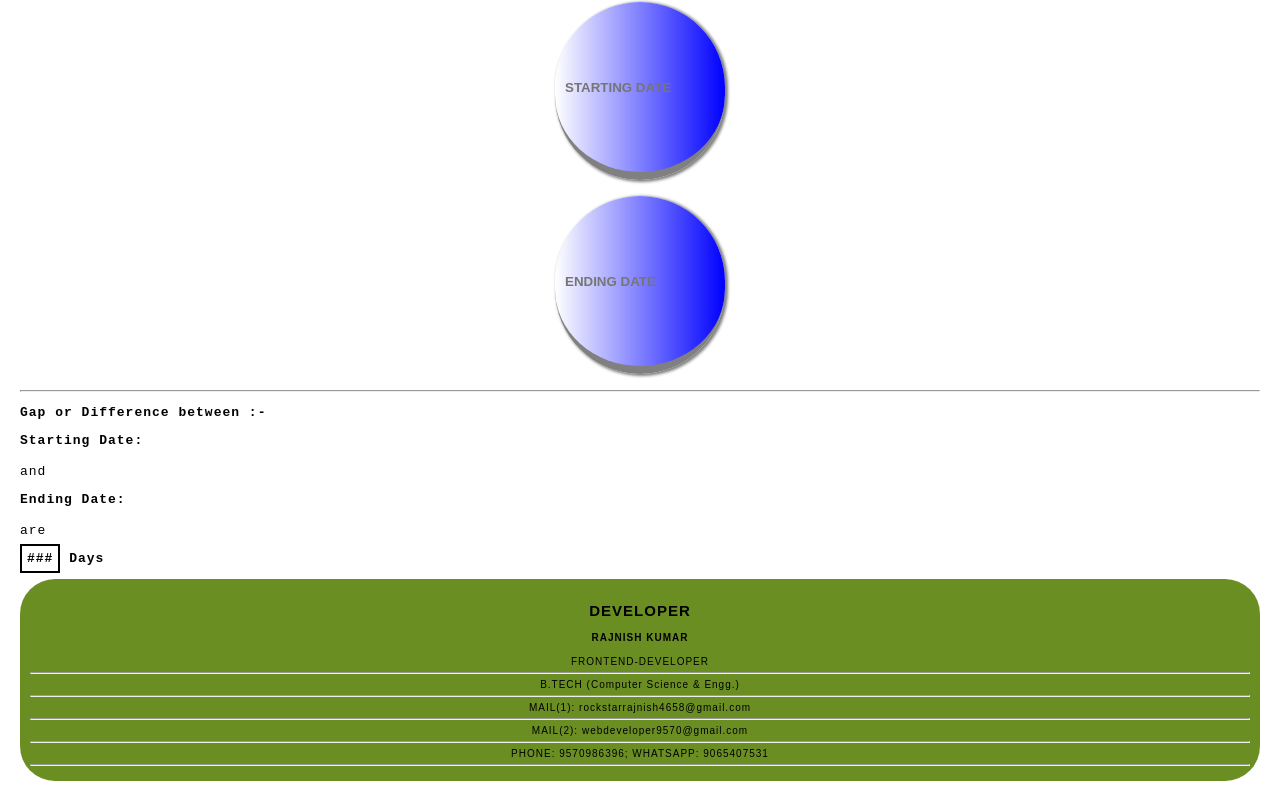
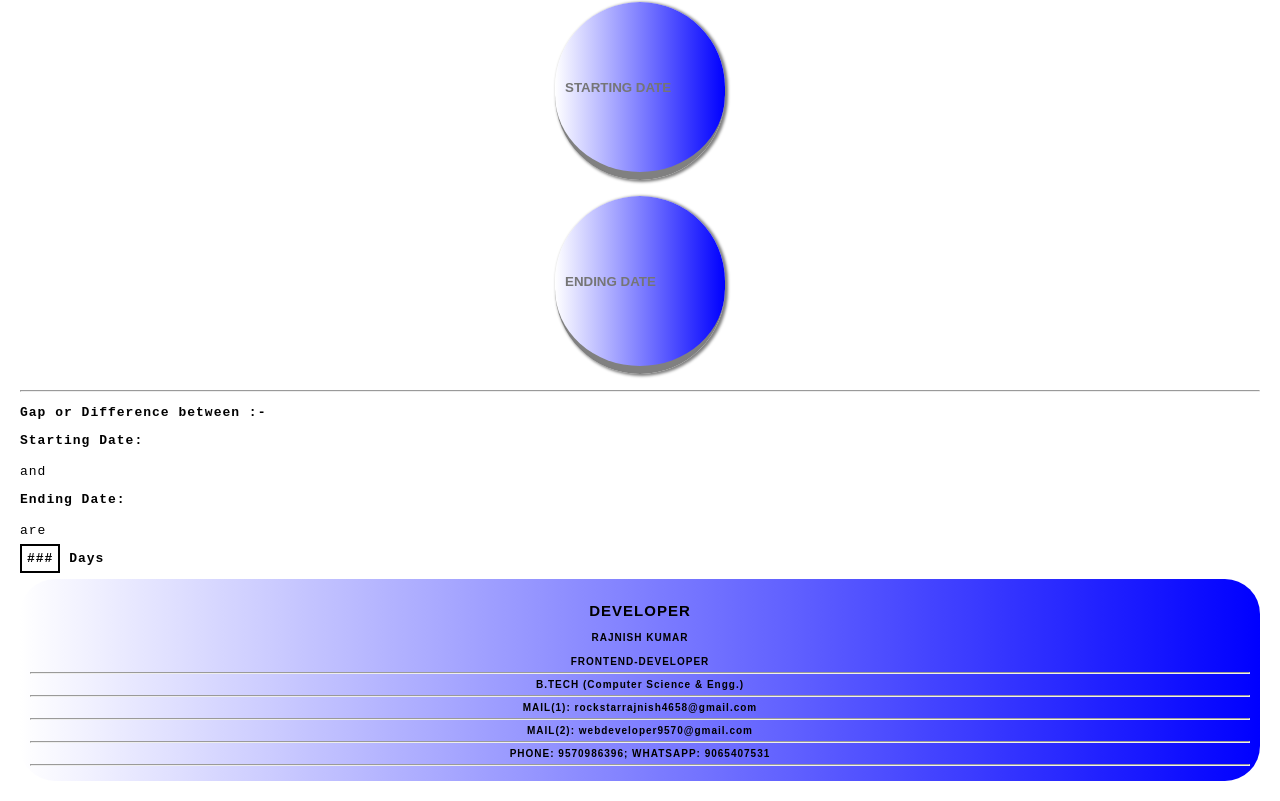
Before and after one commit to Rajnish9570/Days_gapCalculator.github.io, a plain HTML site: page index.html in a window 1280 px wide. Shown: the part 77-878 px from the top of the page. Drawn offline with Linux system fonts and the light colour scheme.

Commit message:
Update index.html

```diff
--- a/index.html
+++ b/index.html
@@ -58,6 +58,10 @@
             border-radius: 35px;
             letter-spacing: 1px;
             font-size:10px;
+
+               background:linear-gradient(to right,white,blue);
+
+               font-weight: 900;
            }
        </style>
 </head>
```
